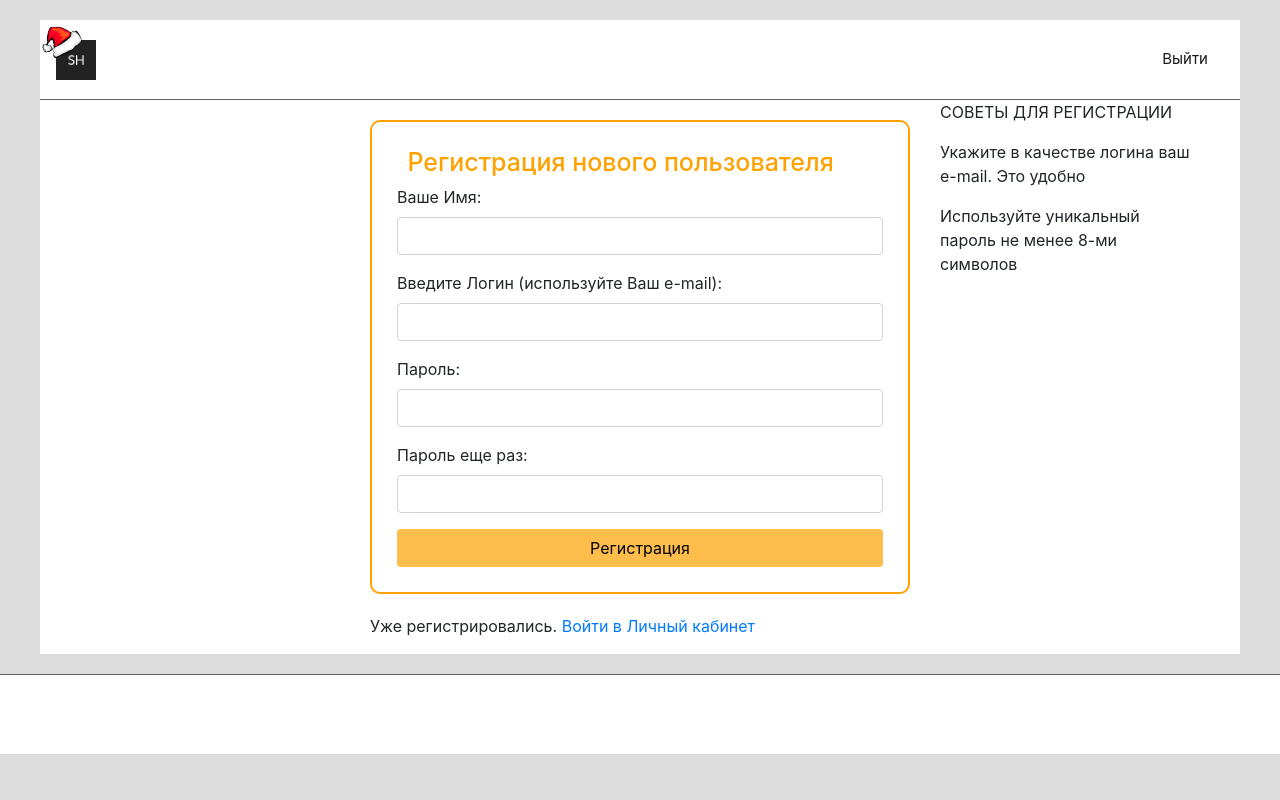
After one commit to damarrus/project2208, a PHP site: page /views/add_user.php in a window 1280 px wide. The commit adds this page. Run offline with PHP 8.4, Linux system fonts and the light colour scheme.

Commit message:
где то пустое поле
хеширование работает  в базу не пишет.. немогу отловить ошибку

```diff
--- a/css/admin.css
+++ b/css/admin.css
@@ -55,6 +55,7 @@ h1 {
 }
 
 footer {
+    background: white;
     border-top: 1px solid rgb(100,100,100);
     height: 80px;
 }
--- a/css/style.css
+++ b/css/style.css
@@ -13,3 +13,6 @@ body {
     margin: 20px auto;
     background-color: #fff;
 }
+main {
+    background: white;
+}
--- a/db.php
+++ b/db.php
@@ -1,4 +1,5 @@
 <?php
+
 $mysqli = new mysqli('localhost', 'root', '', 'shop2208');
 
 
--- a/templates/footer_admin.php
+++ b/templates/footer_admin.php
@@ -1,11 +1,12 @@
-    </main>
-    <footer>
-    </footer>
+        </main>
+        <footer>
 
+        </footer>
+    </div> <!-- wrapper -->
     <script src="../lib/jquery-3.3.1.min.js"></script>
     <script src="../lib/popper.min.js"></script>
     <script src="../lib/bootstrap.min.js"></script>
     <!-- <script src="main.js"></script> -->
-    </div>
+
 </body>
 </html>
--- a/templates/header_admin.php
+++ b/templates/header_admin.php
@@ -5,6 +5,7 @@
     <meta name="viewport" content="width=device-width, initial-scale=1.0">
     <link rel="stylesheet" href="../lib/bootstrap.min.css">
     <link rel="stylesheet" href="../css/admin.css">
+    <link rel="stylesheet" href="../css/footer.css">
     <link rel="stylesheet" href="../css/style.css">
     <title>Admin</title>
 </head>
--- /dev/null
+++ b/views/add_user.php
@@ -0,0 +1,40 @@
+<?php require_once '../templates/header_admin.php' ?>
+
+<link rel="stylesheet" href="../css/admin.css">
+    <div class="container">
+        <div class="row justify-content-center">
+            <div class="col-sm-3" > </div>
+            <div class="col-sm-6" >
+
+                <form  method="POST" action="../controllers/add_user.php"> <!-- это наш хандлер -->
+                    <h1>Регистрация нового пользователя</h1>
+                    <div class="form-group">
+                        <label for="Newname">Ваше Имя:</label>
+                        <input type="text" class="form-control"  name="new_name">
+                    </div>
+                    <div class="form-group">
+                        <label for="Newlogin">Введите Логин (используйте Ваш e-mail):</label>
+                        <input type="text" class="form-control" id="Newlogin" name="new_login">
+                    </div>
+                    <div class="form-group">
+                        <label for="Newpassword">Пароль:</label>
+                        <input type="password" class="form-control" id="Newpassword" name="new_pass1">
+                    </div>
+                    <div class="form-group">
+                        <label for="Passwordagain">Пароль еще раз:</label>
+                        <input type="password" class="form-control" id="Passwordagain" name="new_pass2">
+                    </div>
+                    <button type="submit" class="btn btn-block gold">Регистрация</button>
+                </form>
+                <p>Уже регистрировались. <a href="../views/admin.php">Войти в Личный кабинет</a></p>
+            </div>
+            <div class="col-sm-3">
+                <p>СОВЕТЫ ДЛЯ РЕГИСТРАЦИИ</p>
+                <p>Укажите в качестве логина ваш e-mail. Это удобно</p>
+                <p>Используйте уникальный пароль не менее 8-ми символов </p>
+            </div>
+        </div>
+    </div>
+    </div>
+
+<?php require_once '../templates/footer_admin.php' ?>
```
Also changed, not shown: controllers/add_user.php (added, +53 -0 lines), pass_make.php (added, +18 -0 lines).
